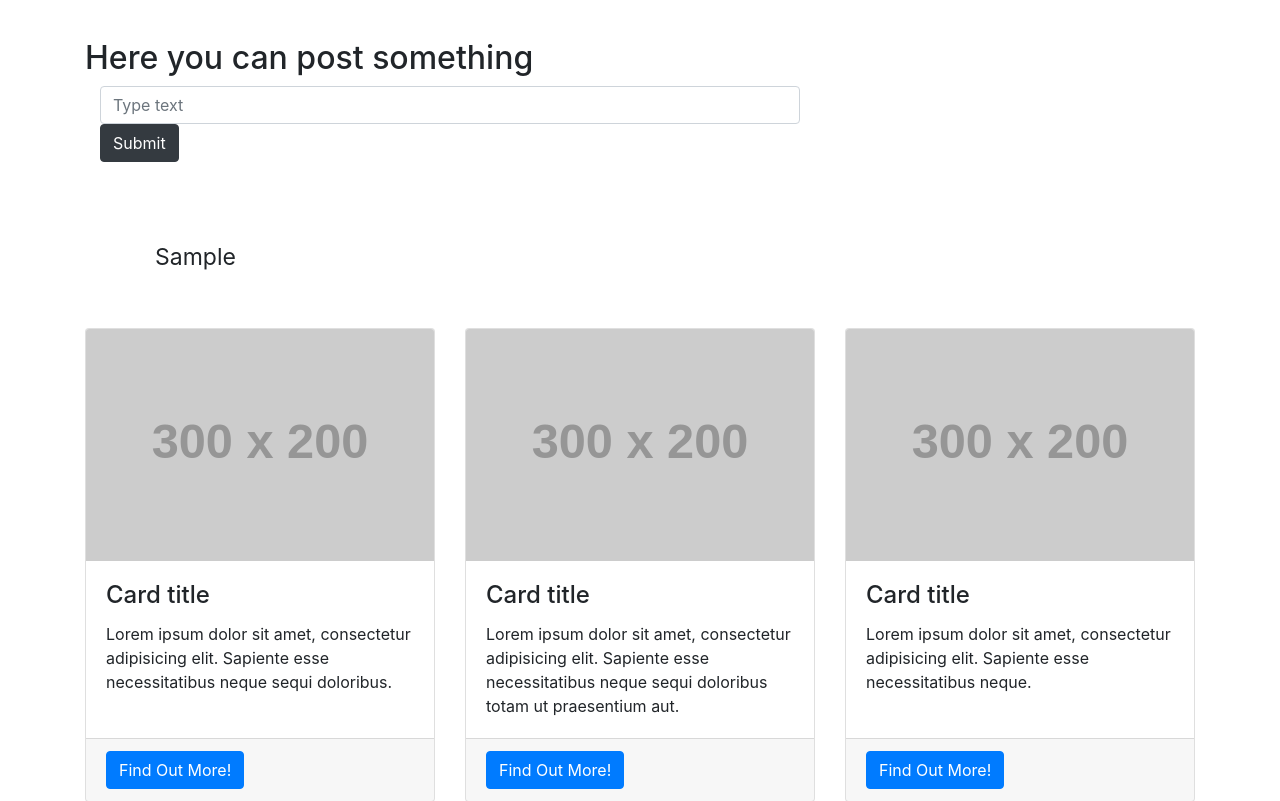
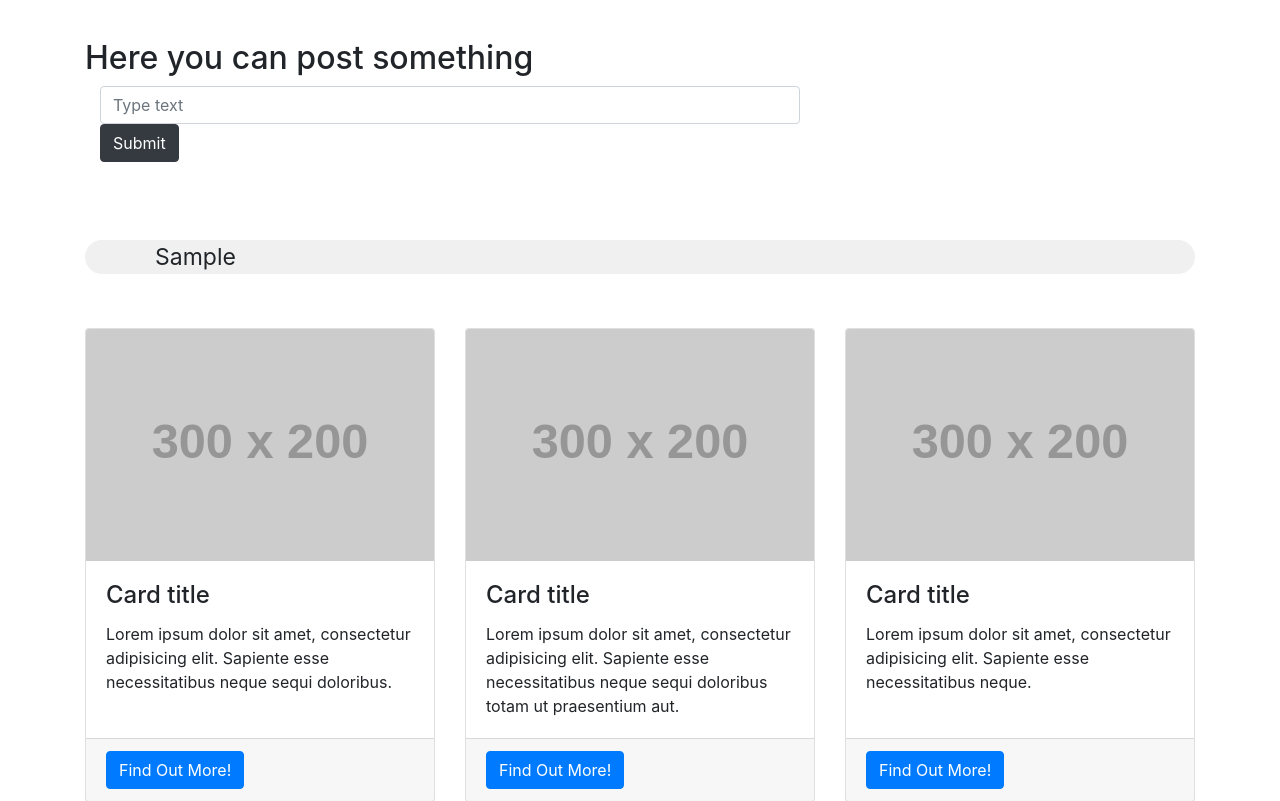
Before and after one commit to Aljosa12/finalproject, a Flask app: template templates/main_page.html in a window 1280 px wide. Shown: the part 400-1201 px from the top of the page. Run offline with Flask 2, Linux system fonts and the light colour scheme; the template is opened without the code that fills it: most values are stand-ins (such as "Sample title", 1, 10 or a date in 2020); grey boxes labelled with a size stand in for pictures from a placeholder-image service; some libraries are stand-ins or nearby versions.

Commit message:
first repository

```diff
--- a/templates/main_page.html
+++ b/templates/main_page.html
@@ -70,7 +70,7 @@
     </div>
 
     {% for item in users_2 %}
-             <div style="left: 19%;">
+             <div style="left: 19%;border-radius: 30px; background-color: #F0F0F0;">
                 <ul style="list-style-type:none; font-size: 23px;">
                     <li style="margin: 30px;">{{ item.user_post }}</li>
                 </ul>
```
